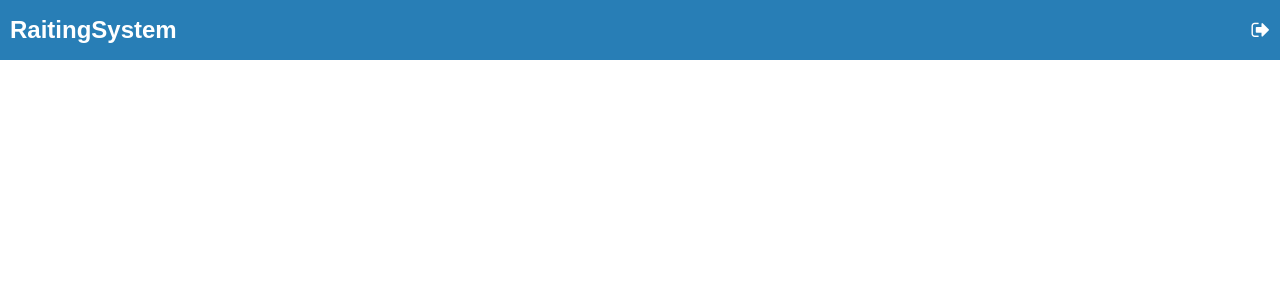
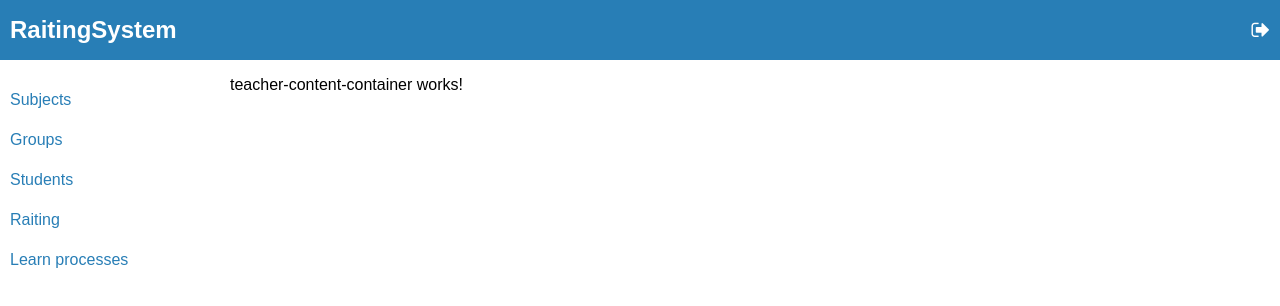
Before and after one commit to MadFirewater/Rating-system, an Angular app in the folder src/main/frontend/RaitingSystemUI/: page /app/teacher in a window 1280 px wide. Before the commit this address led to /. Shown: the top 306 px of the page. Built offline with nearby package versions, Linux system fonts and the light colour scheme.

Commit message:
create teacher feature, fix department routing

```diff
--- a/src/main/frontend/RaitingSystemUI/src/app/department/department-routing.module.ts
+++ b/src/main/frontend/RaitingSystemUI/src/app/department/department-routing.module.ts
@@ -1,10 +1,11 @@
 import {NgModule} from '@angular/core';
 import {RouterModule, Routes} from '@angular/router';
 import {DepartmentsComponent} from "./departments/departments.component";
+import {DepartmentPageComponent} from "./department-page/department-page.component";
 const routes: Routes = [
   {
     path: 'app/department',
-    component: DepartmentRoutingModule,
+    component: DepartmentPageComponent,
     children: [
       {
         path: '',
--- /dev/null
+++ b/src/main/frontend/RaitingSystemUI/src/app/teacher/teacher-content-container/teacher-content-container.component.html
@@ -0,0 +1,3 @@
+<p>
+  teacher-content-container works!
+</p>
--- /dev/null
+++ b/src/main/frontend/RaitingSystemUI/src/app/teacher/teacher-content-container/teacher-content-container.component.ts
@@ -0,0 +1,17 @@
+import {Component, Input, OnInit} from '@angular/core';
+
+@Component({
+  selector: 'app-teacher-content-container',
+  templateUrl: './teacher-content-container.component.html',
+  styleUrls: ['./teacher-content-container.component.scss']
+})
+export class TeacherContentContainerComponent implements OnInit {
+
+  @Input() contentType: string;
+
+  constructor() { }
+
+  ngOnInit() {
+  }
+
+}
--- /dev/null
+++ b/src/main/frontend/RaitingSystemUI/src/app/teacher/teacher-page/teacher-page.component.html
@@ -0,0 +1,14 @@
+<div class="wrapper">
+  <div class="menu">
+    <ul class="menu-items">
+      <li class="menu-item">Subjects</li>
+      <li class="menu-item">Groups</li>
+      <li class="menu-item">Students</li>
+      <li class="menu-item">Raiting</li>
+      <li class="menu-item">Learn processes</li>
+    </ul>
+  </div>
+  <div class="content-container">
+    <app-teacher-content-container></app-teacher-content-container>
+  </div>
+</div>
--- /dev/null
+++ b/src/main/frontend/RaitingSystemUI/src/app/teacher/teacher-page/teacher-page.component.scss
@@ -0,0 +1,50 @@
+@import "../../../assets/colours";
+
+:host {
+  height: 100%;
+}
+
+.wrapper {
+  display: flex;
+  flex-direction: row;
+  width: 100%;
+  height: 100%;
+
+  .menu {
+    padding-left: 10px;
+    padding-top: 20px;
+    width: 200px;
+    height: 100%;
+
+    .menu-items {
+      list-style-type: none;
+      margin: 0;
+      padding: 0;
+
+      .menu-item {
+        display: flex;
+        align-items: center;
+        color: $rait-blue-light;
+        height: 40px;
+        cursor: pointer;
+
+        &.selected {
+          background-color: $rait-blue-light;
+          color: #fff;
+          padding-left: 10px;
+        }
+
+        &:hover {
+          background-color: $rait-blue-light;
+          color: #fff;
+          padding-left: 10px;
+        }
+      }
+    }
+  }
+
+  .content-container {
+    margin-left: 20px;
+    flex-grow: 1;
+  }
+}
--- /dev/null
+++ b/src/main/frontend/RaitingSystemUI/src/app/teacher/teacher-page/teacher-page.component.ts
@@ -0,0 +1,15 @@
+import { Component, OnInit } from '@angular/core';
+
+@Component({
+  selector: 'app-teacher-page',
+  templateUrl: './teacher-page.component.html',
+  styleUrls: ['./teacher-page.component.scss']
+})
+export class TeacherPageComponent implements OnInit {
+
+  constructor() { }
+
+  ngOnInit() {
+  }
+
+}
```
Also changed, not shown: src/main/frontend/RaitingSystemUI/src/app/app.module.ts (+9 -8 lines), src/main/frontend/RaitingSystemUI/src/app/teacher/teacher-routing.module.ts (added, +20 -0 lines), src/main/frontend/RaitingSystemUI/src/app/teacher/teacher.module.ts (added, +17 -0 lines), src/main/frontend/RaitingSystemUI/src/app/teacher/teacher-content-container/teacher-content-container.component.scss (added), 2 other files (tests, documents, lock files or other folders).
